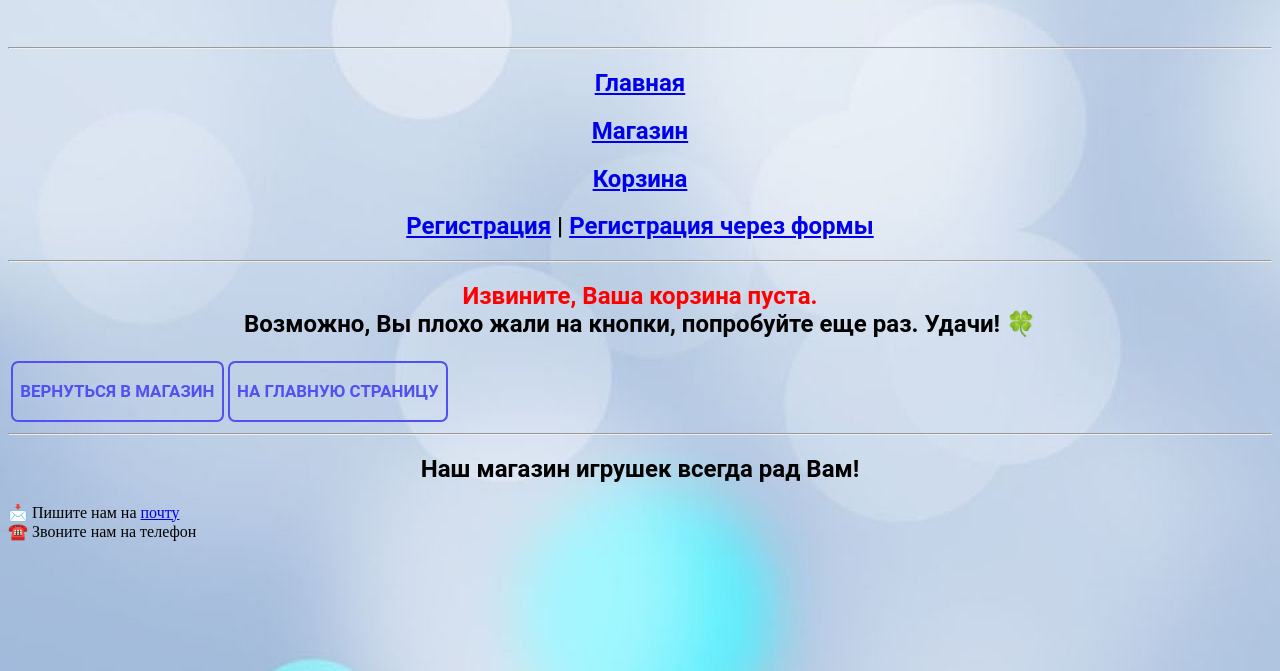
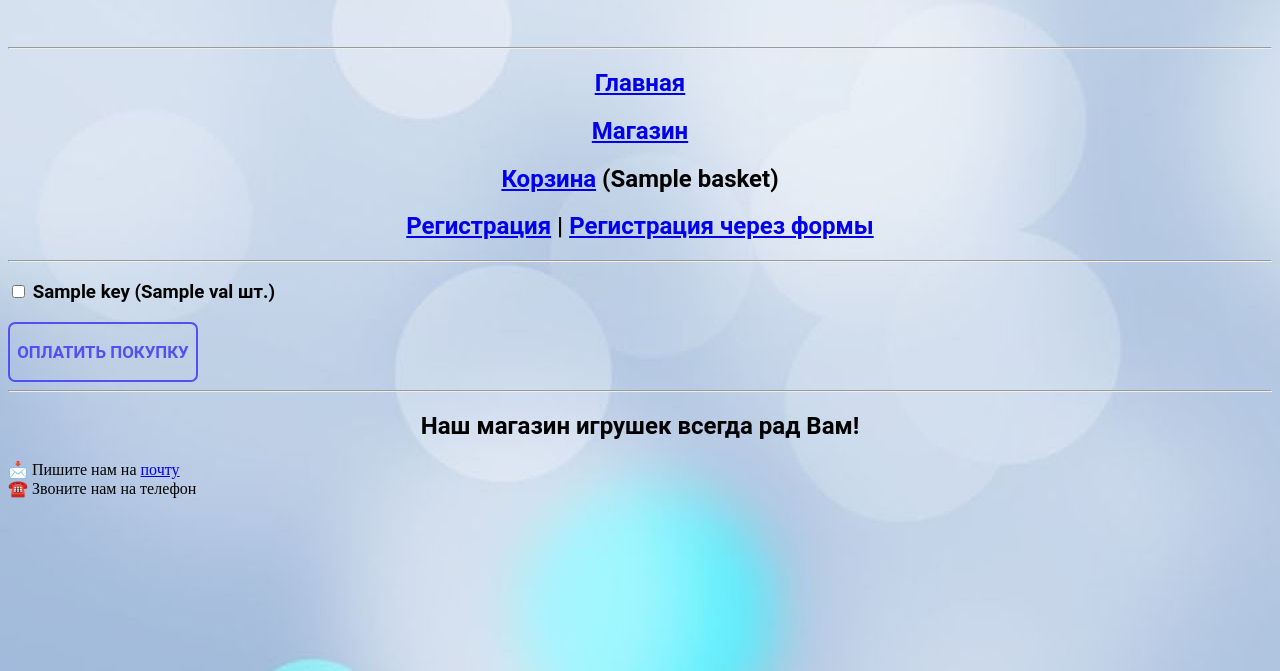
Before and after one commit to Topotun77/GamesShop_beta, a Django app: template UrbanDjango/templates/fourth_task/basket.html in a window 1280 px wide. Shown: the part 129-800 px from the top of the page. Run offline with Django 5.2, Linux system fonts and the light colour scheme; the template is opened without the code that fills it: most values are stand-ins (such as "Sample title", 1, 10 or a date in 2020).

Commit message:
Модуль 18, ДЗ 5 - дополнительно (покупки и оплата корзины)

```diff
--- a/UrbanDjango/templates/fourth_task/basket.html
+++ b/UrbanDjango/templates/fourth_task/basket.html
@@ -9,30 +9,23 @@
 
 {% block content %}
     {{ block.super }}
-    <h2><font color="red">Извините, Ваша корзина пуста.</font>
+    {% if basket_ %}
+        <form method="post">
+        {% csrf_token %}
+        {% for key, val in basket_.items %}
+            <h3><label>
+                <input type="checkbox" name="{{ key }}">
+                {{ key }} ({{ val }} шт.)
+            </label></h3>
+        {% endfor %}
+
+            <button onclick="return confirm('Уверены?');" type="submit">
+                <h3>Оплатить покупку</h3>
+            </button>
+        </form>
+    {% else %}
+        <h2><font color="red">Извините, Ваша корзина пуста.</font>
         <br>Возможно, Вы плохо жали на кнопки, попробуйте еще раз. Удачи! 🍀
-    </h2>
-<!--    <a href="{{shop}}">-->
-<!--        <h3>Вернуться в магазин</h3>-->
-<!--    </a>-->
-    <table>
-        <tbody>
-            <tr>
-                <th>
-                    <form action="{{shop}}">
-                        <button>
-                            <h3>Вернуться в магазин</h3>
-                        </button>
-                    </form>
-                </th>
-                <td>
-                    <form action="{{back}}">
-                        <button>
-                            <h3>На главную страницу</h3>
-                        </button>
-                    </form>
-                </td>
-            </tr>
-        </tbody>
-    </table>
+        </h2>
+    {% endif %}
 {% endblock %}
--- a/UrbanDjango/templates/fourth_task/menu.html
+++ b/UrbanDjango/templates/fourth_task/menu.html
@@ -25,7 +25,12 @@
         {% block menu %}
             <h2><a href="/">Главная</a></h2>
             <h2><a href="/shop/">Магазин</a></h2>
-            <h2><a href="/basket/">Корзина</a></h2>
+            <h2>
+                <a href="/basket/">Корзина</a>
+                {% if basket %}
+                ({{basket}})
+                {% endif %}
+            </h2>
             <h2><a href="/register/">Регистрация</a> |
                 <a href="/django_sign_up/">Регистрация через формы</a></h2>
         {% endblock %}
```
Also changed, not shown: UrbanDjango/task4/views.py (+20 -3 lines), UrbanDjango/templates/fourth_task/shop.html (+7 -3 lines), 1 other file.
